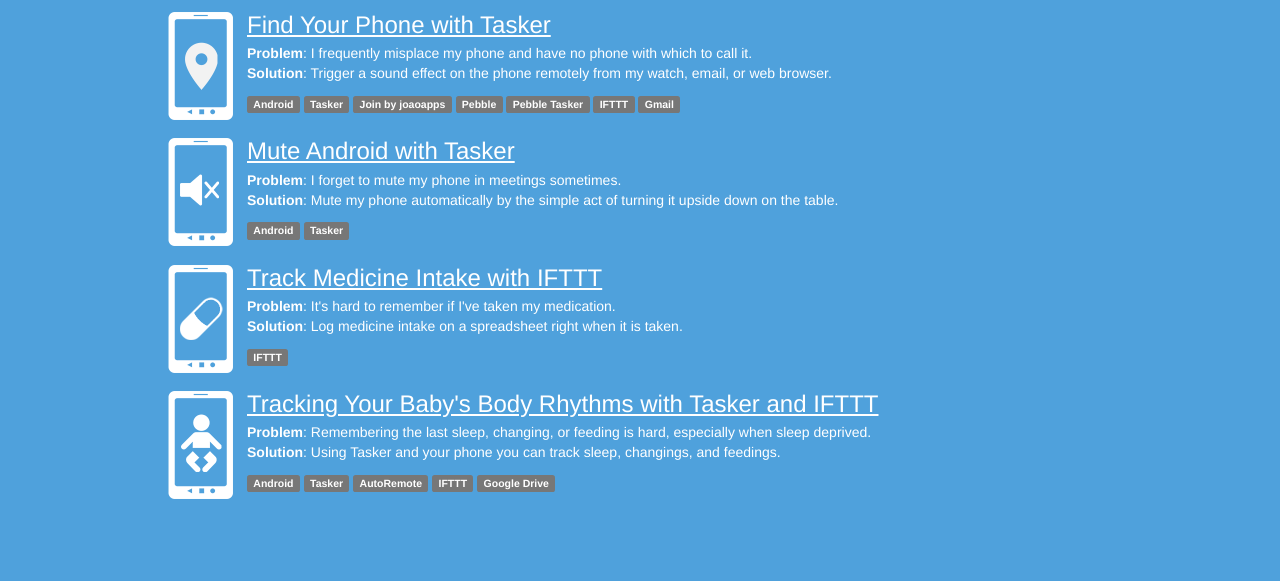
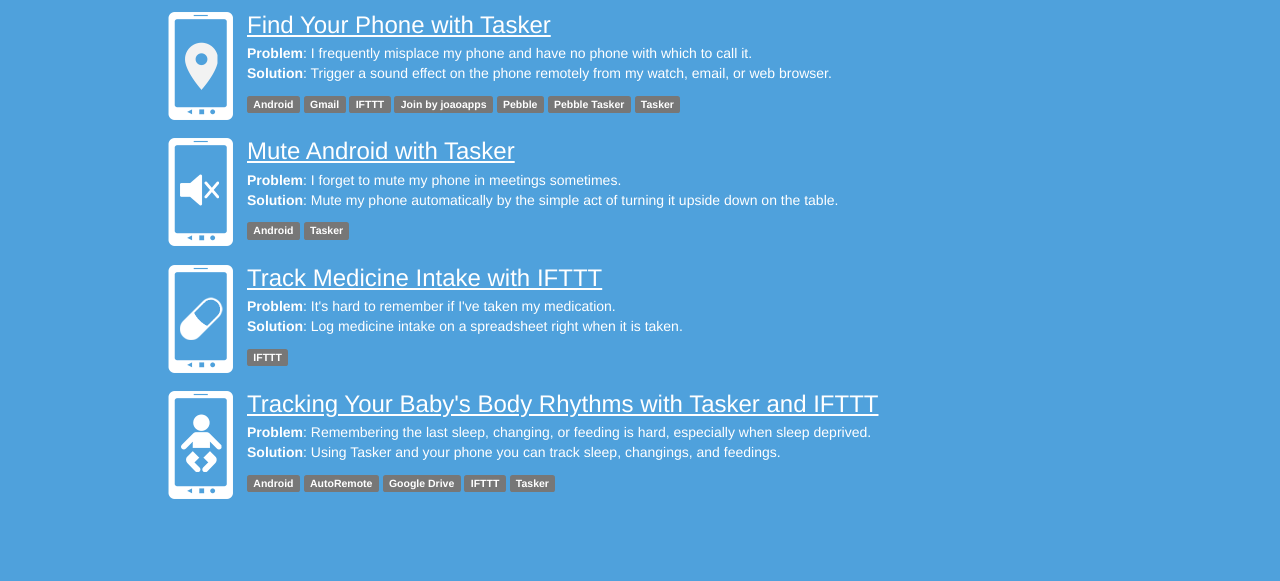
Before and after one commit to moshner/automateyourlife.org, a Jekyll site: the page built from index.html, in a window 1280 px wide. Shown: the part 689-1270 px from the top of the page. Built offline with Jekyll 4.4.1, drawn with Linux system fonts in a browser that asks for light colours; nearby versions of some CDN libraries.

Commit message:
sort tags before displaying them

```diff
--- a/_includes/project.html
+++ b/_includes/project.html
@@ -13,6 +13,7 @@
             <strong>Problem</strong>: {{ project.problem }}<br />
             <strong>Solution</strong>: {{ project.solution }}
         </p>
-        <p class="categories">{% for tag_id in project.tags %}{% assign tag = site.data.tags[tag_id] %}<span class="label label-default">{{ tag.text }}</span>{% if forloop.last != true %}&nbsp;{% endif %}{% endfor %}</p>
+        {% assign tags = project.tags | sort %}
+        <p class="categories">{% for tag_id in tags %}{% assign tag = site.data.tags[tag_id] %}<span class="label label-default">{{ tag.text }}</span>{% if forloop.last != true %}&nbsp;{% endif %}{% endfor %}</p>
     </div>
 </div>
```
